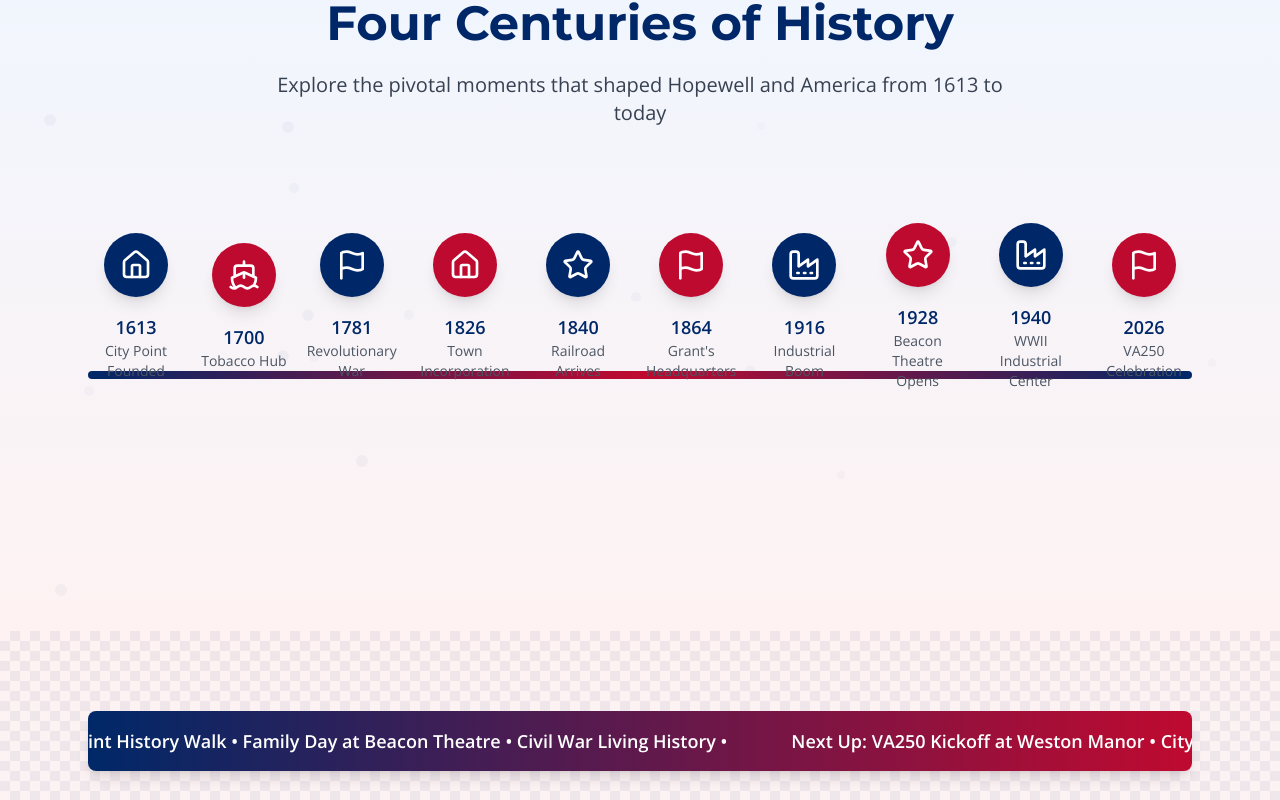
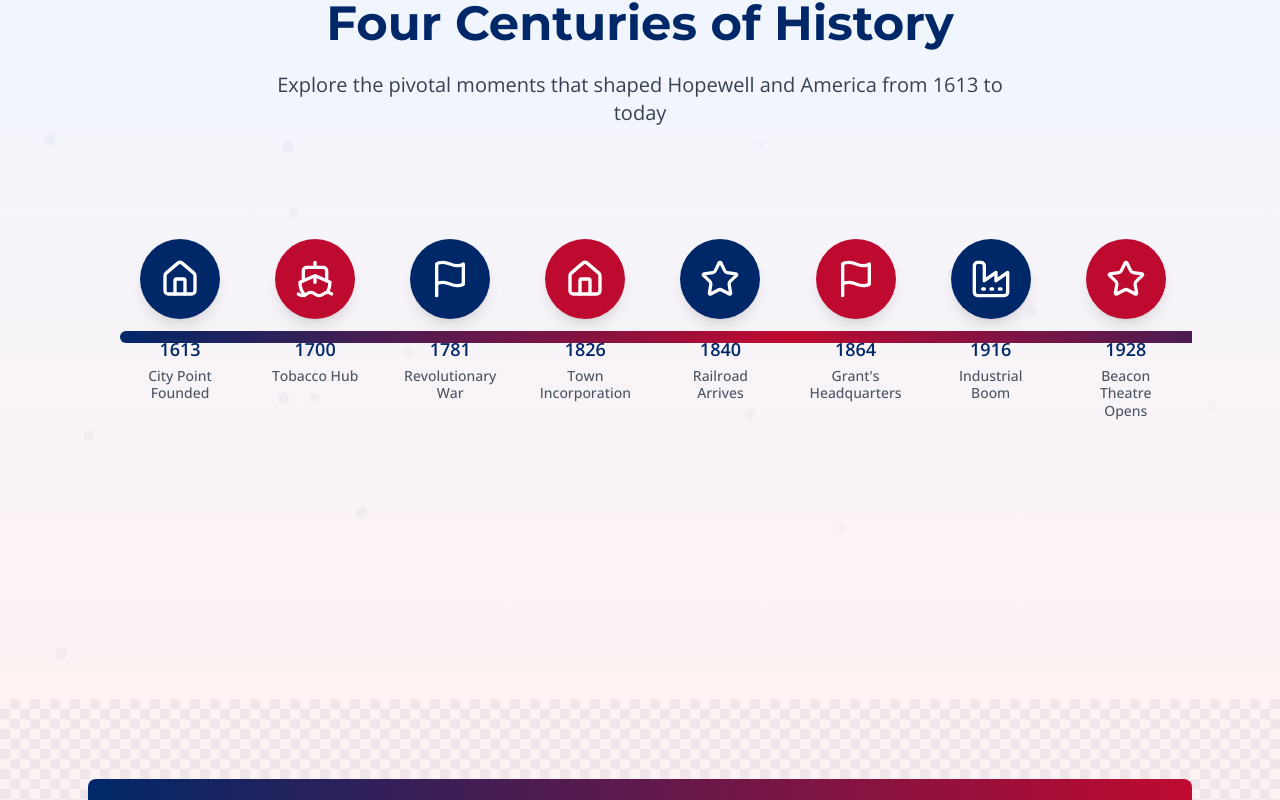
Before and after one commit to Deltawsierra/hopewell-va250-celebrates, a React (Vite) app: page / in a window 1280 px wide. Shown: the part 2072-2872 px from the top of the page. Built offline with nearby package versions, Linux system fonts and the light colour scheme.

Commit message:
Fix timeline alignment, spacing, and scroll
Adjusted timeline tooltip positioning, increased icon size and spacing, and implemented auto-scroll functionality.

```diff
--- a/src/components/TimelineEnhanced.tsx
+++ b/src/components/TimelineEnhanced.tsx
@@ -1,11 +1,13 @@
 
-import React, { useState } from 'react';
+import React, { useState, useRef, useEffect } from 'react';
 import { Calendar, Star, Home, Flag, Factory, Ship } from 'lucide-react';
 import { motion, AnimatePresence } from 'framer-motion';
 
 const TimelineEnhanced = () => {
   const [selectedEvent, setSelectedEvent] = useState<number | null>(null);
   const [hoveredEvent, setHoveredEvent] = useState<number | null>(null);
+  const scrollContainerRef = useRef<HTMLDivElement>(null);
+  const [isScrolling, setIsScrolling] = useState(false);
 
   const timelineEvents = [
     {
@@ -90,6 +92,46 @@ const TimelineEnhanced = () => {
     }
   ];
 
+  // Auto-scroll functionality
+  useEffect(() => {
+    let scrollInterval: NodeJS.Timeout;
+
+    if (isScrolling && scrollContainerRef.current) {
+      scrollInterval = setInterval(() => {
+        if (scrollContainerRef.current) {
+          const container = scrollContainerRef.current;
+          const scrollAmount = isScrolling === 'left' ? -2 : 2;
+          container.scrollLeft += scrollAmount;
+        }
+      }, 16); // ~60fps
+    }
+
+    return () => {
+      if (scrollInterval) {
+        clearInterval(scrollInterval);
+      }
+    };
+  }, [isScrolling]);
+
+  const handleMouseMove = (e: React.MouseEvent<HTMLDivElement>) => {
+    const container = e.currentTarget;
+    const rect = container.getBoundingClientRect();
+    const x = e.clientX - rect.left;
+    const threshold = 100; // pixels from edge to trigger scroll
+
+    if (x < threshold) {
+      setIsScrolling('left');
+    } else if (x > rect.width - threshold) {
+      setIsScrolling('right');
+    } else {
+      setIsScrolling(false);
+    }
+  };
+
+  const handleMouseLeave = () => {
+    setIsScrolling(false);
+  };
+
   return (
     <section id="timeline" className="py-20 bg-gradient-to-b from-blue-50 to-red-50 relative overflow-hidden">
       {/* Animated Background Elements */}
@@ -132,24 +174,25 @@ const TimelineEnhanced = () => {
         </motion.div>
 
         {/* Enhanced Desktop Timeline */}
-        <div className="hidden md:block relative overflow-visible pb-32">
-          <motion.div
-            className="absolute top-1/2 left-0 right-0 h-2 bg-gradient-to-r from-[#002868] via-[#BF0A30] to-[#002868] transform -translate-y-1/2 rounded-full"
-            initial={{ scaleX: 0 }}
-            whileInView={{ scaleX: 1 }}
-            viewport={{ once: true }}
-            transition={{ duration: 2 }}
-          />
-
-          <div className="flex justify-between items-center relative min-w-[1000px] py-8">
+        <div className="hidden md:block relative overflow-hidden pb-32">
+          <div
+            ref={scrollContainerRef}
+            className="overflow-x-auto scrollbar-hide cursor-pointer"
+            onMouseMove={handleMouseMove}
+            onMouseLeave={handleMouseLeave}
+            style={{ scrollbarWidth: 'none', msOverflowStyle: 'none' }}
+          >
+            <div className="relative min-w-[1400px] py-12">
+              {/* Timeline Events */}
+              <div className="flex justify-between items-start relative px-8">
                 {timelineEvents.map((event, index) => {
                   const IconComponent = event.icon;
-              const isEvenIndex = index % 2 === 0;
 
                   return (
                     <motion.div
                       key={index}
                       className="flex flex-col items-center cursor-pointer group relative"
+                      style={{ width: '120px' }}
                       initial={{ opacity: 0, y: 50 }}
                       whileInView={{ opacity: 1, y: 0 }}
                       viewport={{ once: true }}
@@ -158,10 +201,11 @@ const TimelineEnhanced = () => {
                       onHoverEnd={() => setHoveredEvent(null)}
                       onClick={() => setSelectedEvent(selectedEvent === index ? null : index)}
                     >
+                      {/* Event Icon */}
                       <motion.div
-                    className={`w-16 h-16 ${event.color} rounded-full flex items-center justify-center mb-4 shadow-lg relative overflow-hidden`}
+                        className={`w-20 h-20 ${event.color} rounded-full flex items-center justify-center mb-4 shadow-lg relative overflow-hidden z-20`}
                         whileHover={{
-                      scale: 1.2,
+                          scale: 1.1,
                           boxShadow: "0 10px 30px rgba(0, 40, 104, 0.3)",
                         }}
                         animate={hoveredEvent === index ? {
@@ -173,7 +217,7 @@ const TimelineEnhanced = () => {
                         } : {}}
                         transition={{ duration: 0.3 }}
                       >
-                    <IconComponent className="w-8 h-8 text-white" />
+                        <IconComponent className="w-10 h-10 text-white" />
 
                         {/* Glowing effect */}
                         <motion.div
@@ -187,37 +231,54 @@ const TimelineEnhanced = () => {
                         />
                       </motion.div>
 
-                  <div className="text-center">
+                      {/* Event Text */}
+                      <div className="text-center mb-6 relative z-10">
                         <motion.div
-                      className="font-bold text-[#002868] text-lg"
-                      animate={hoveredEvent === index ? { scale: 1.1 } : { scale: 1 }}
+                          className="font-bold text-[#002868] text-lg mb-1"
+                          animate={hoveredEvent === index ? { scale: 1.05 } : { scale: 1 }}
                         >
                           {event.year}
                         </motion.div>
-                    <div className="text-sm text-gray-600 max-w-24">{event.title}</div>
+                        <div className="text-sm text-gray-600 font-medium leading-tight max-w-24">{event.title}</div>
                       </div>
 
-                  {/* Enhanced Tooltip with Better Typography */}
+                      {/* Enhanced Tooltip with Proper Positioning */}
                       <AnimatePresence>
                         {hoveredEvent === index && (
                           <motion.div
-                        className={`absolute ${isEvenIndex ? 'top-full mt-8' : 'bottom-full mb-8'} left-1/2 transform -translate-x-1/2 bg-white p-6 rounded-xl shadow-xl border-2 border-[#BF0A30] w-80 z-50`}
-                        initial={{ opacity: 0, y: isEvenIndex ? -10 : 10, scale: 0.9 }}
+                            className="absolute top-full mt-4 left-1/2 transform -translate-x-1/2 bg-white p-6 rounded-xl shadow-2xl border-2 border-[#BF0A30] w-96 z-50"
+                            initial={{ opacity: 0, y: -20, scale: 0.9 }}
                             animate={{ opacity: 1, y: 0, scale: 1 }}
-                        exit={{ opacity: 0, y: isEvenIndex ? -10 : 10, scale: 0.9 }}
+                            exit={{ opacity: 0, y: -20, scale: 0.9 }}
                             transition={{ duration: 0.2 }}
                           >
                             <div className="text-left">
-                          <div className="font-bold text-[#002868] text-lg mb-3 leading-tight">{event.title}</div>
-                          <div className="text-gray-700 text-sm leading-relaxed font-medium">{event.description}</div>
+                              <div className="font-bold text-[#002868] text-xl mb-3 leading-tight">{event.title}</div>
+                              <div className="text-gray-700 text-base leading-relaxed font-medium mb-4">{event.description}</div>
+                              <div className="bg-blue-50 p-3 rounded-lg">
+                                <div className="text-[#002868] font-semibold text-sm leading-relaxed">{event.trivia}</div>
                               </div>
-                        <div className={`absolute ${isEvenIndex ? 'bottom-full' : 'top-full'} left-1/2 transform -translate-x-1/2 w-0 h-0 border-l-[8px] border-r-[8px] ${isEvenIndex ? 'border-b-[8px] border-transparent border-b-[#BF0A30]' : 'border-t-[8px] border-transparent border-t-[#BF0A30]'}`}></div>
+                            </div>
+                            {/* Arrow pointing to event */}
+                            <div className="absolute bottom-full left-1/2 transform -translate-x-1/2 w-0 h-0 border-l-[12px] border-r-[12px] border-b-[12px] border-transparent border-b-[#BF0A30]"></div>
                           </motion.div>
                         )}
                       </AnimatePresence>
                     </motion.div>
                   );
                 })}
+              </div>
+
+              {/* Timeline Line - Positioned Below Text */}
+              <motion.div
+                className="absolute left-8 right-8 h-3 bg-gradient-to-r from-[#002868] via-[#BF0A30] to-[#002868] rounded-full"
+                style={{ top: '140px' }}
+                initial={{ scaleX: 0 }}
+                whileInView={{ scaleX: 1 }}
+                viewport={{ once: true }}
+                transition={{ duration: 2 }}
+              />
+            </div>
           </div>
         </div>
 
@@ -310,6 +371,16 @@ const TimelineEnhanced = () => {
           )}
         </AnimatePresence>
       </div>
+
+      <style jsx>{`
+        .scrollbar-hide::-webkit-scrollbar {
+          display: none;
+        }
+        .scrollbar-hide {
+          -ms-overflow-style: none;
+          scrollbar-width: none;
+        }
+      `}</style>
     </section>
   );
 };
```
Lines whose indentation alone changed are shown as unchanged.
